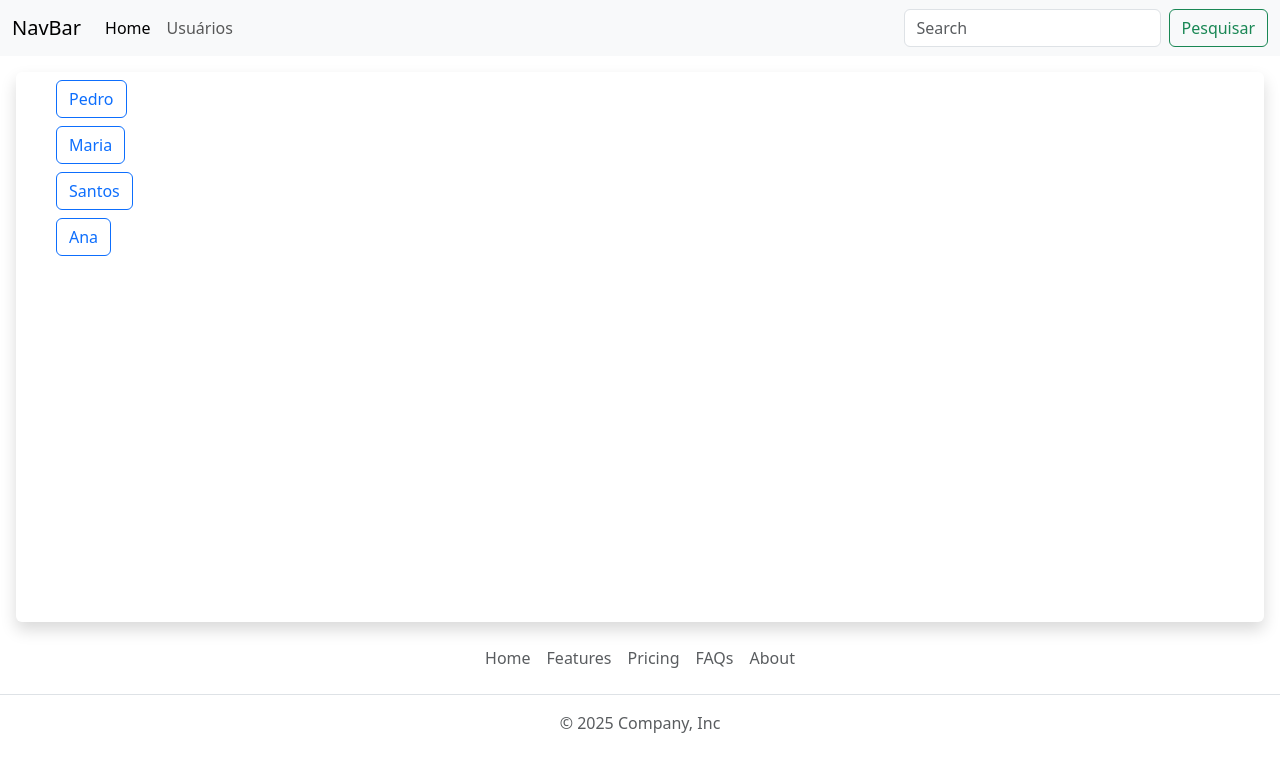
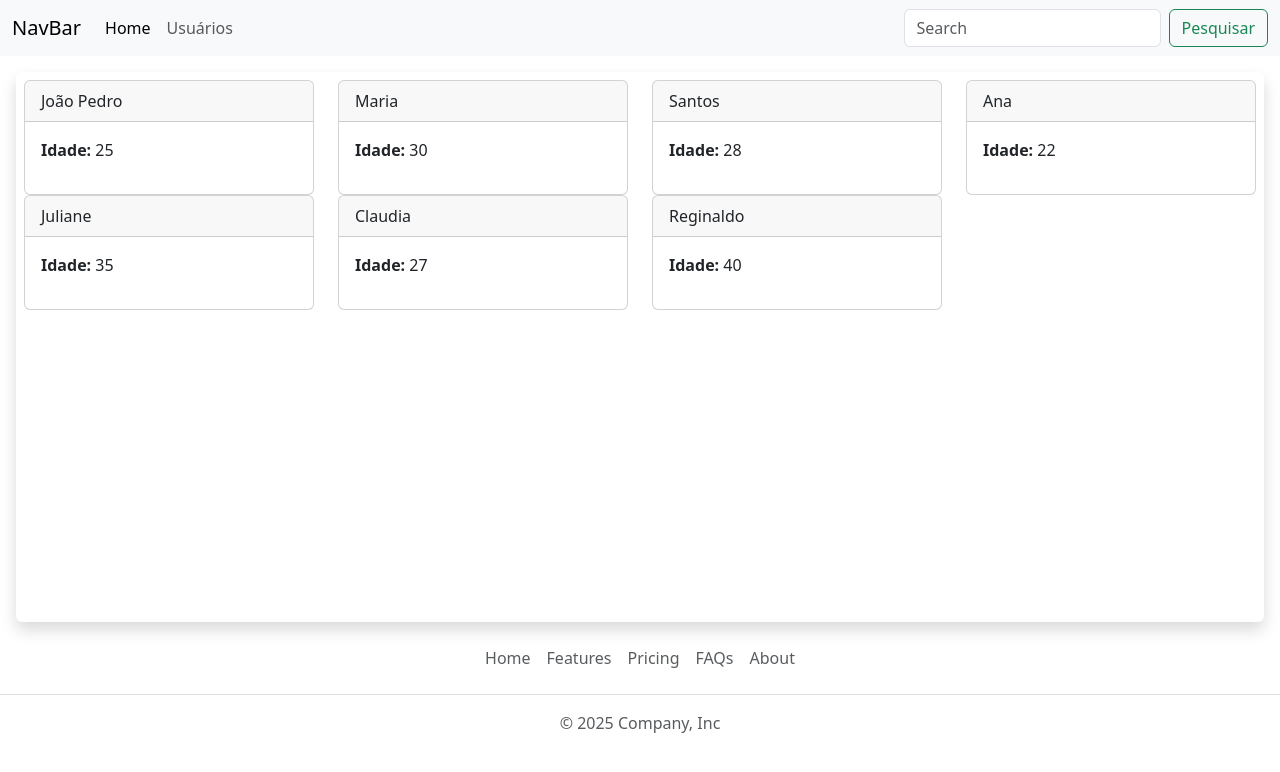
Before and after one commit to Jpmarinw/CursoAngular, an Angular app: page /users/list in a window 1280 px wide. Shown: the top 772 px of the page. Built offline with nearby package versions, Linux system fonts and the light colour scheme.

Commit message:
Input de dados usando componentes

```diff
--- /dev/null
+++ b/src/app/_components/user-card/user-card.html
@@ -0,0 +1,8 @@
+<div class="card">
+  <div class="card-header">
+    {{ user.nome }}
+  </div>
+  <div class="card-body">
+    <p><b>Idade:</b> {{ user.idade }}</p>
+  </div>
+</div>
--- /dev/null
+++ b/src/app/_components/user-card/user-card.ts
@@ -0,0 +1,11 @@
+import { Component, Input } from '@angular/core';
+import { User } from '../../_models/user';
+
+@Component({
+  selector: 'app-user-card',
+  templateUrl: './user-card.html',
+  styleUrls: ['./user-card.css'],
+})
+export class UserCard {
+  @Input() user: User = { nome: '', idade: 0 };
+}
--- /dev/null
+++ b/src/app/_models/user.ts
@@ -0,0 +1,4 @@
+export interface User {
+  nome: String;
+  idade: number;
+}
--- a/src/app/app-module.ts
+++ b/src/app/app-module.ts
@@ -1,4 +1,8 @@
-import { NgModule, provideBrowserGlobalErrorListeners, provideZonelessChangeDetection } from '@angular/core';
+import {
+  NgModule,
+  provideBrowserGlobalErrorListeners,
+  provideZonelessChangeDetection,
+} from '@angular/core';
 import { BrowserModule } from '@angular/platform-browser';
 
 import { AppRoutingModule } from './app-routing-module';
@@ -9,25 +13,12 @@ import { Footer } from './_components/footer/footer';
 import { BaseUi } from './_components/base-ui/base-ui';
 import { Users } from './pages/users/users';
 import { User } from './pages/user/user';
+import { UserCard } from './_components/user-card/user-card';
 
 @NgModule({
-  declarations: [
-    App,
-    Home,
-    Navbar,
-    Footer,
-    BaseUi,
-    Users,
-    User,
-  ],
-  imports: [
-    BrowserModule,
-    AppRoutingModule
-  ],
-  providers: [
-    provideBrowserGlobalErrorListeners(),
-    provideZonelessChangeDetection()
-  ],
-  bootstrap: [App]
+  declarations: [App, Home, Navbar, Footer, BaseUi, Users, User],
+  imports: [BrowserModule, AppRoutingModule, UserCard],
+  providers: [provideBrowserGlobalErrorListeners(), provideZonelessChangeDetection()],
+  bootstrap: [App],
 })
-export class AppModule { }
+export class AppModule {}
--- a/src/app/app-routing-module.ts
+++ b/src/app/app-routing-module.ts
@@ -4,9 +4,10 @@ import { Home } from './pages/home/home';
 import { Users } from './pages/users/users';
 import { User } from './pages/user/user';
 
-const routes: Routes = [{ path: '', component: Home },
+const routes: Routes = [
+  { path: '', component: Home },
   { path: 'users/list', component: Users },
-  { path: 'users/:username', component: User }
+  { path: 'users/details', component: User },
 ];
 
 @NgModule({
--- a/src/app/pages/user/user.ts
+++ b/src/app/pages/user/user.ts
@@ -13,8 +13,12 @@ export class User implements OnInit {
   constructor(private route: ActivatedRoute) {}
 
   ngOnInit() {
-    this.route.paramMap.subscribe((params) => {
-      this.username = params.get('username');
+    this.getNome();
+  }
+
+  getNome() {
+    this.route.queryParams.subscribe((params) => {
+      this.username = params['username'];
     });
   }
 }
--- a/src/app/pages/users/users.html
+++ b/src/app/pages/users/users.html
@@ -1,5 +1,3 @@
-<ul class="list-bottom">
-  <li class="mb-2" *ngFor="let user of users">
-    <button class="btn btn-outline-primary">{{ user }}</button>
-  </li>
-</ul>
+<div class="row">
+  <app-user-card *ngFor="let user of users" [user]="user" class="col-md-3"></app-user-card>
+</div>
--- a/src/app/pages/users/users.ts
+++ b/src/app/pages/users/users.ts
@@ -1,4 +1,5 @@
 import { Component } from '@angular/core';
+import { User } from '../../_models/user';
 
 @Component({
   selector: 'app-users',
@@ -7,5 +8,34 @@ import { Component } from '@angular/core';
   styleUrl: './users.css',
 })
 export class Users {
-  users: String[] = ['Pedro', 'Maria', 'Santos', 'Ana'];
+  users: User[] = [
+    {
+      nome: 'João Pedro',
+      idade: 25,
+    },
+    {
+      nome: 'Maria',
+      idade: 30,
+    },
+    {
+      nome: 'Santos',
+      idade: 28,
+    },
+    {
+      nome: 'Ana',
+      idade: 22,
+    },
+    {
+      nome: 'Juliane',
+      idade: 35,
+    },
+    {
+      nome: 'Claudia',
+      idade: 27,
+    },
+    {
+      nome: 'Reginaldo',
+      idade: 40,
+    },
+  ];
 }
```
Also changed, not shown: src/app/_components/user-card/user-card.css (added).
